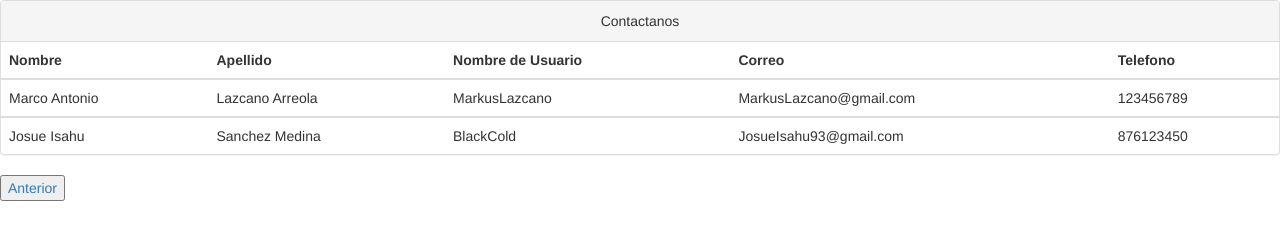
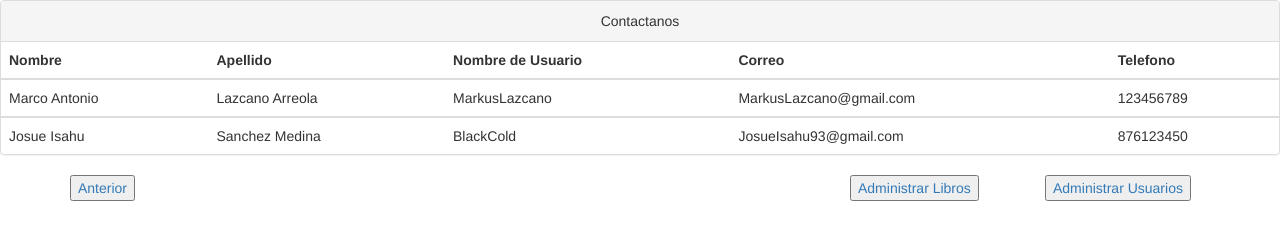
Before and after one commit to MarkusLazcano/MarkusLazcano.github.io, a plain HTML site: page ProyectoContactos.html in a window 1280 px wide. Drawn offline with Linux system fonts and the light colour scheme.

Commit message:
Version 3.1

```diff
--- a/ProyectoContactos.html
+++ b/ProyectoContactos.html
@@ -8,11 +8,11 @@
 </head>
 <body>
 <div class="panel panel-default">
-  <!-- Default panel contents -->
-  <div class="panel-heading" align="center">Contactanos </div>
+
+  <div class="panel-heading" align="center">Contactanos</div>
 
 
-  <!-- Table -->
+
   <table class="table">
 <thead>
 	<th>
@@ -57,9 +57,26 @@
   </table>
 
 </div>
-<a href="index.html">
-	<button type="submit"> Anterior</button>
-	</a>
+<div class="container">
+	<div class="row">
+		<div class="col-md-8">
+			<a href="index.html">
+			<button type="submit"> Anterior</button>
+			</a>
+		</div>
+		<div class="col-md-2">
+			<a href="libros/libros.html">
+			<button type="submit"> Administrar Libros</button>
+			</a>
+		</div>
+		<div class="col-md-2">
+			<a href="usuarios/usuarios.html">
+			<button type="submit"> Administrar Usuarios</button>
+			</a>
+		</div>
+	</div>
+
+</div>
 
 </body>
 </html>
```
Also changed, not shown: ProyectoLogForm.html (+2 -0 lines), index.html (+2 -0 lines).
